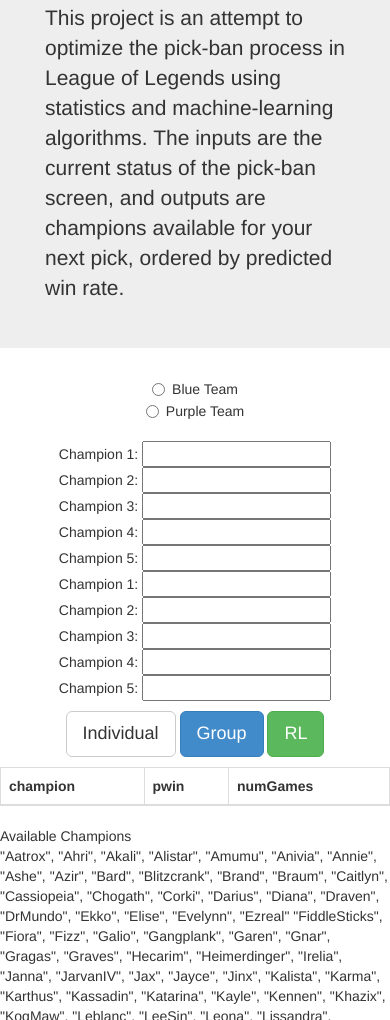
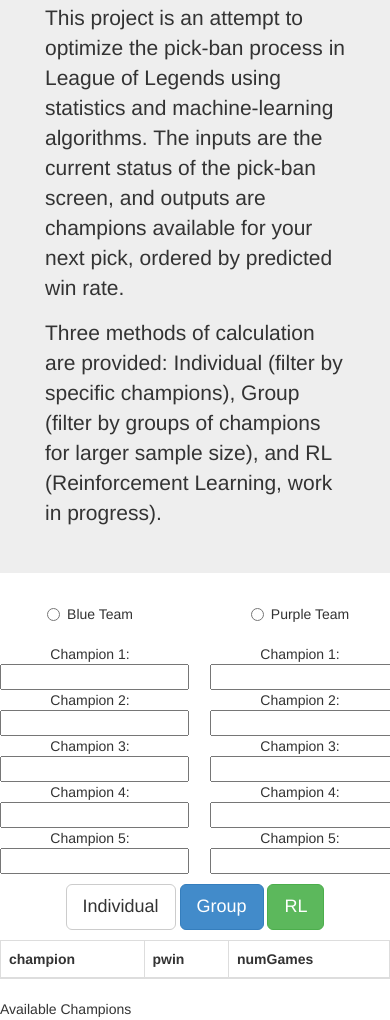
Before and after one commit to georgyporgy91/PickBan, a plain HTML site: page inst/www/index.html in a window 390 px wide. Shown: the part 980-2000 px from the top of the page. Drawn offline with Linux system fonts and the light colour scheme.

Commit message:
update html

```diff
--- a/inst/www/app.js
+++ b/inst/www/app.js
@@ -1,4 +1,4 @@
-// ocpu.seturl("http://public.opencpu.org/ocpu/github/gwang16/PickBan/R")
+//ocpu.seturl("http://public.opencpu.org/ocpu/github/gwang16/PickBan/R")
 
 $(document).ready(function() {
 
--- a/inst/www/index.html
+++ b/inst/www/index.html
@@ -29,27 +29,26 @@
 
 
   <div class="jumbotron">
-
       <div class="container">
         <h1>Pick-Ban Optimizer</h1>
         <p>This project is an attempt to optimize the pick-ban process in League of Legends using statistics and machine-learning algorithms. The inputs are the current status of the pick-ban screen, and outputs are champions available for your next pick, ordered by predicted win rate. </p>
+        <p>Three methods of calculation are provided: Individual (filter by specific champions), Group (filter by groups of champions for larger sample size), and RL (Reinforcement Learning, work in progress). </p>
       </div>
-
   </div>
 
   <div class="row">
   	<form align="center">
-  		<div class="col-md-6">
+  		<div class="col-xs-6 col-md-6">
         <label class="radio-inline"><input type="radio" name="team" value="1">Blue Team</label>
       </div>
-      <div class="col-md-6">
+      <div class="col-xs-6 col-md-6">
 		    <label class="radio-inline"><input type="radio" name="team" value="2">Purple Team</label>
       </div>
 	  </form>
   </div><BR>
 
   <div class="row">
-    <div class="col-md-6">
+    <div class="col-xs-6 col-md-6">
       <!-- <h5 align="center"> blue side </h5>-->
       <form class="form" align="center">
           Champion 1: <input type="text" id="b1"><br>
@@ -60,7 +59,7 @@
         </form>
     </div>
 
-    <div class="col-md-6">
+    <div class="col-xs-6 col-md-6">
       <!-- <h5 align="center"> purple side </h5> -->
       <form class="form" align="center">
           Champion 1: <input type="text" id="p1"><br>
@@ -79,6 +78,7 @@
       <button type="button" id="pick-rl" class="btn btn-lg btn-success">RL</button>
     </div>
   </p>
+
 
   <table class="table table-bordered">
     <thead>
--- a/inst/www/style.css
+++ b/inst/www/style.css
@@ -25,7 +25,7 @@
 .sect{
 	height:100%;
 	width: 100%;
-	background-size: cover;
+	background-size: 100% 100%;
 	background-image: url("forestbridge.jpg");
 	background-repeat:no-repeat;
 	background-attachment: fixed;
```
